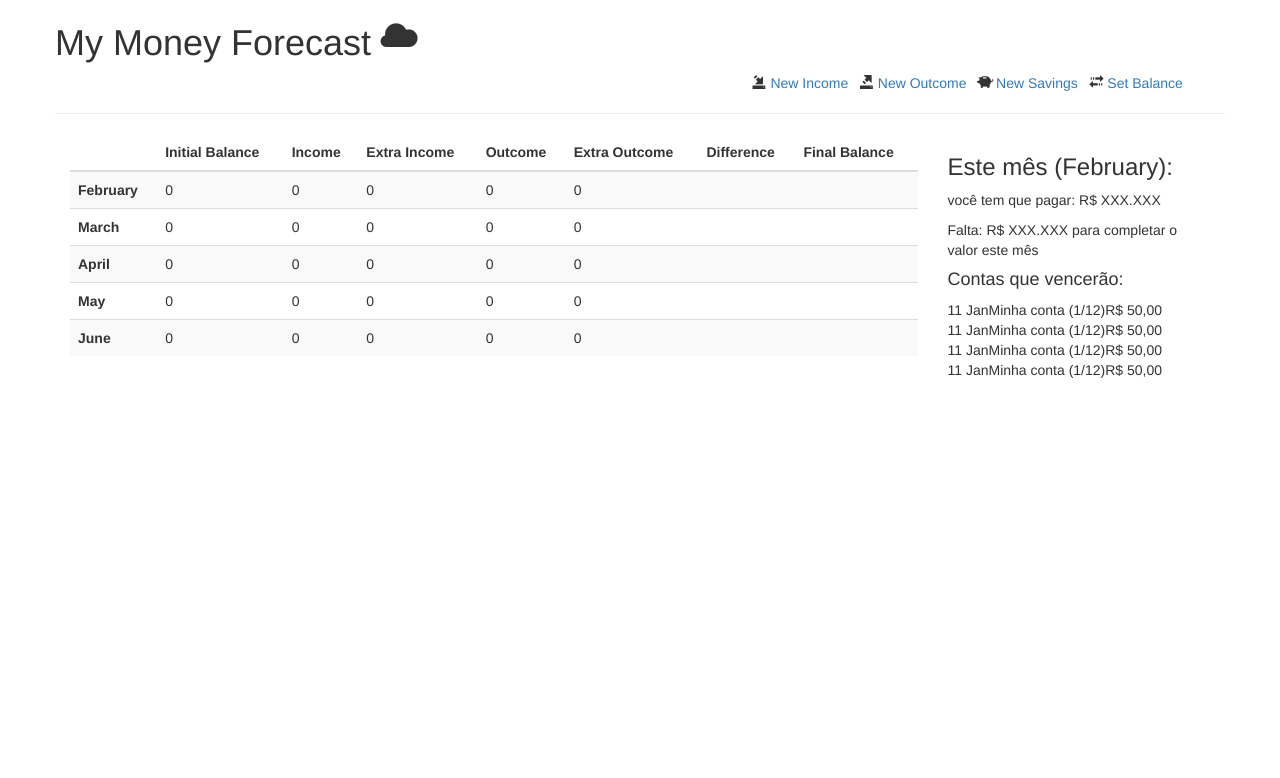
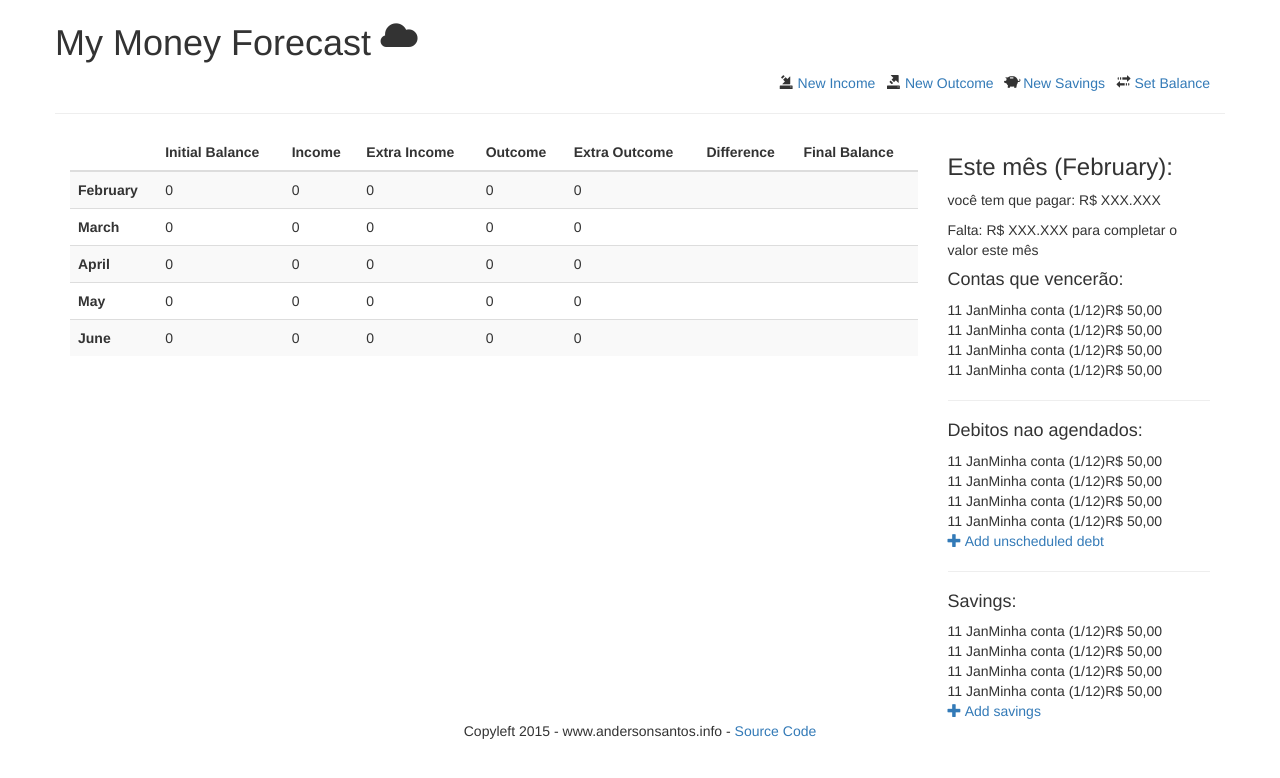
Before and after one commit to curaloucura/money-forecast, a Django app: page / in a window 1280 px wide. Shown: the top 778 px of the page. Run offline with Django 3.2, Linux system fonts and the light colour scheme; data comes from the database, SQL or seed files in the repository; data that the repository does not hold is empty; parts of the project's set-up code (start-up, migrations or seed data) failed here and were passed over; some libraries are stand-ins or nearby versions.

Commit message:
Small tweaks to template and added unscheduled debts

```diff
--- a/moneyforecast/records/migrations/initial_data.py
+++ b/moneyforecast/records/migrations/initial_data.py
@@ -29,6 +29,11 @@ def initial_accounts(apps, schema_editor):
         name = _("Initial Balance"),
         type_account = SYSTEM_ACCOUNTS
     )
+    Account.objects.create(
+        id = UNSCHEDULED_DEBTS_ID,
+        name = _("Initial Balance"),
+        type_account = SYSTEM_ACCOUNTS
+    )
 
 
 class Migration(migrations.Migration):
--- a/moneyforecast/records/models.py
+++ b/moneyforecast/records/models.py
@@ -10,6 +10,7 @@ SYSTEM_ACCOUNTS = 3
 TYPE_ACCOUNT_CHOICES = ((OUTCOME, _('Outcome')),(INCOME, _('Income')), (SAVINGS, _('Savings')), (SYSTEM_ACCOUNTS, _('System Internals')))
 
 INITIAL_BALANCE_ID = 4
+UNSCHEDULED_DEBTS_ID = 5
 
 class Account(models.Model):
 	name = models.CharField(max_length=50)
--- a/moneyforecast/records/templates/base.html
+++ b/moneyforecast/records/templates/base.html
@@ -27,7 +27,7 @@
 			</div>
 		</div>
 		<div class="row">
-			<div class="col-md-5 col-md-offset-7">
+			<div class="col-md-5 col-md-offset-7 text-right">
 				<span class="glyphicon glyphicon-import" aria-hidden="true"></span>
 				<a href="/admin/records/record/add/?account=1">{% trans "New Income" %}</a>&nbsp;&nbsp;
 				<span class="glyphicon glyphicon-export" aria-hidden="true"></span>
@@ -117,7 +117,73 @@
 					<td class="number">R$ 50,00</td>
 				</tr>
 			</table>
+			<hr>
+
+			<h4>
+				{% trans "Debitos nao agendados" %}:
+			</h4>
+			<table>
+				<tr>
+					<td>11 Jan</td>
+					<td>Minha conta (1/12)</td>
+					<td class="number">R$ 50,00</td>
+				</tr>
+				<tr>
+					<td>11 Jan</td>
+					<td>Minha conta (1/12)</td>
+					<td class="number">R$ 50,00</td>
+				</tr>
+				<tr>
+					<td>11 Jan</td>
+					<td>Minha conta (1/12)</td>
+					<td class="number">R$ 50,00</td>
+				</tr>
+				<tr>
+					<td>11 Jan</td>
+					<td>Minha conta (1/12)</td>
+					<td class="number">R$ 50,00</td>
+				</tr>
+			</table>
+			<a href="/admin/records/record/add/?account=5">
+				<span class="glyphicon glyphicon-plus" aria-hidden="true"></span>
+				{% trans "Add unscheduled debt" %}
+			</a>
+			<hr>
+
+			<h4>
+				{% trans "Savings" %}:
+			</h4>
+			<table>
+				<tr>
+					<td>11 Jan</td>
+					<td>Minha conta (1/12)</td>
+					<td class="number">R$ 50,00</td>
+				</tr>
+				<tr>
+					<td>11 Jan</td>
+					<td>Minha conta (1/12)</td>
+					<td class="number">R$ 50,00</td>
+				</tr>
+				<tr>
+					<td>11 Jan</td>
+					<td>Minha conta (1/12)</td>
+					<td class="number">R$ 50,00</td>
+				</tr>
+				<tr>
+					<td>11 Jan</td>
+					<td>Minha conta (1/12)</td>
+					<td class="number">R$ 50,00</td>
+				</tr>
+			</table>
+			<a href="/admin/records/record/add/?account=3">
+				<span class="glyphicon glyphicon-plus" aria-hidden="true"></span>
+				{% trans "Add savings" %}
+			</a>
+
 		  </div>
+		</div>
+		<div class="row" id="footer">
+			<p class="text-center">Copyleft {% now "Y" %} - www.andersonsantos.info - <a href="https://github.com/curaloucura/money-forecast" target="_blank">Source Code</a></p>
 		</div>
 	</div>
 </body>
```
